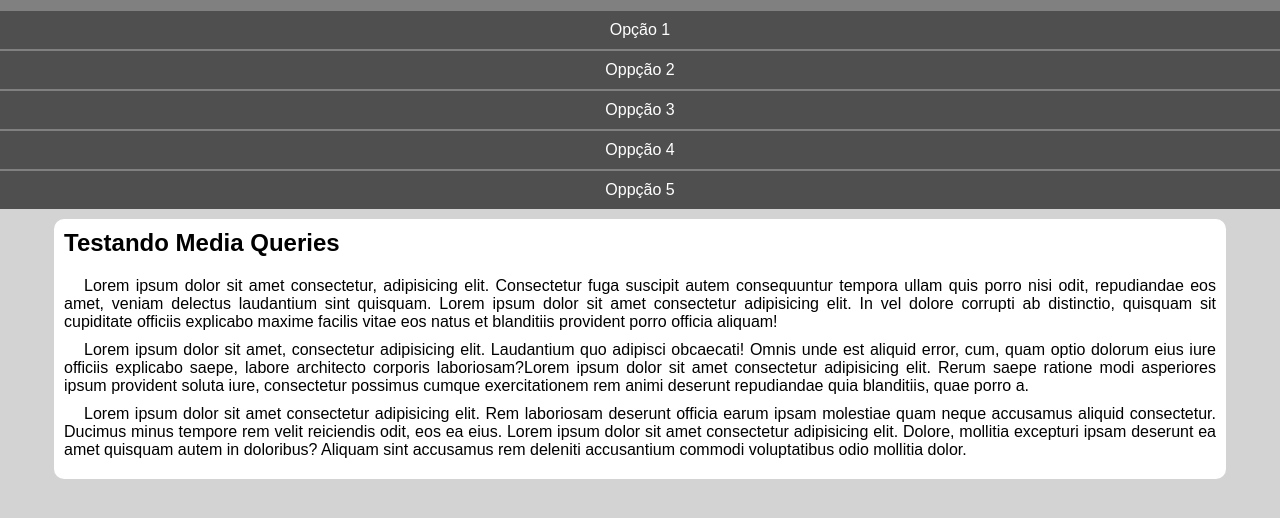
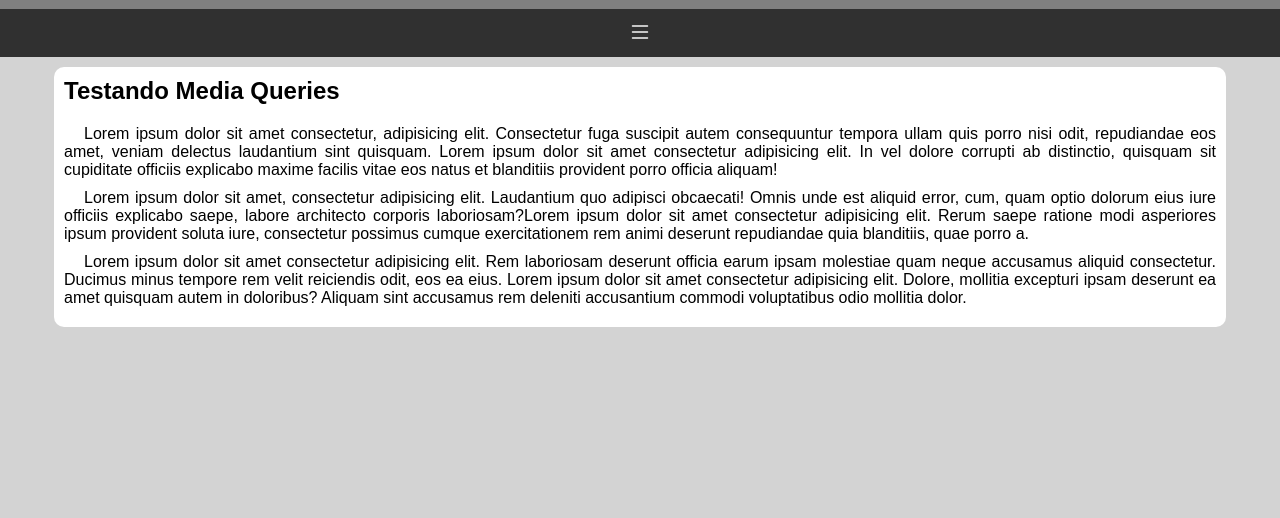
Before and after one commit to GiovanniNoda/html-css, a plain HTML site: page exercicios/ex026/mq004/index.html in a window 1280 px wide. Shown: the part 48-566 px from the top of the page. Drawn offline with nearby package versions, Linux system fonts and the light colour scheme.

Commit message:
atualizado mq004

```diff
--- a/exercicios/ex026/mq004/index.html
+++ b/exercicios/ex026/mq004/index.html
@@ -5,12 +5,13 @@
     <meta name="viewport" content="width=device-width, initial-scale=1.0">
     <title>Media Query</title>
     <link rel="stylesheet" href="style/style.css">
+    <link rel="stylesheet" href="https://cdn.jsdelivr.net/npm/bootstrap-icons@1.11.3/font/bootstrap-icons.min.css">
 </head>
 <body>
     <header>
         <h1>Meu Site</h1>
-
-        <menu>
+        <i id="emoji" class="bi bi-list" onclick="clickMenu()"></i>
+        <menu id="menu-itens">
             <ul>
                 <li><a href="#">Opção 1</a></li>
                 <li><a href="#">Oppção 2</a></li>
@@ -30,5 +31,16 @@
             <p>Lorem ipsum dolor sit amet consectetur adipisicing elit. Rem laboriosam deserunt officia earum ipsam molestiae quam neque accusamus aliquid consectetur. Ducimus minus tempore rem velit reiciendis odit, eos ea eius. Lorem ipsum dolor sit amet consectetur adipisicing elit. Dolore, mollitia excepturi ipsam deserunt ea amet quisquam autem in doloribus? Aliquam sint accusamus rem deleniti accusantium commodi voluptatibus odio mollitia dolor.</p>
         </article>
     </main>
+
+    <script>
+        menu = document.getElementById("menu-itens")
+        function clickMenu() {
+           if (menu.style.display == 'block') {
+            menu.style.display = 'none'
+           } else {
+            menu.style.display = 'block'
+           }
+        }
+    </script>
 </body>
 </html>
--- a/exercicios/ex026/mq004/style/style.css
+++ b/exercicios/ex026/mq004/style/style.css
@@ -14,13 +14,28 @@ header {
     background-color: gray;
 }
 
-h1 {
+header h1 {
     padding: 10px;
     text-align: center;
 }
 
+#emoji {
+    background-color: rgb(48, 48, 48);
+    display: block;
+    color: white;
+    padding: 10px;
+    text-align: center;
+    font-size: x-large;
+    cursor: pointer;
+}
+
+#emoji:hover {
+    background-color: white;
+    color: black;
+}
+
 menu {
-    display: block;
+    display: none;
 }
 
 menu ul {
```
